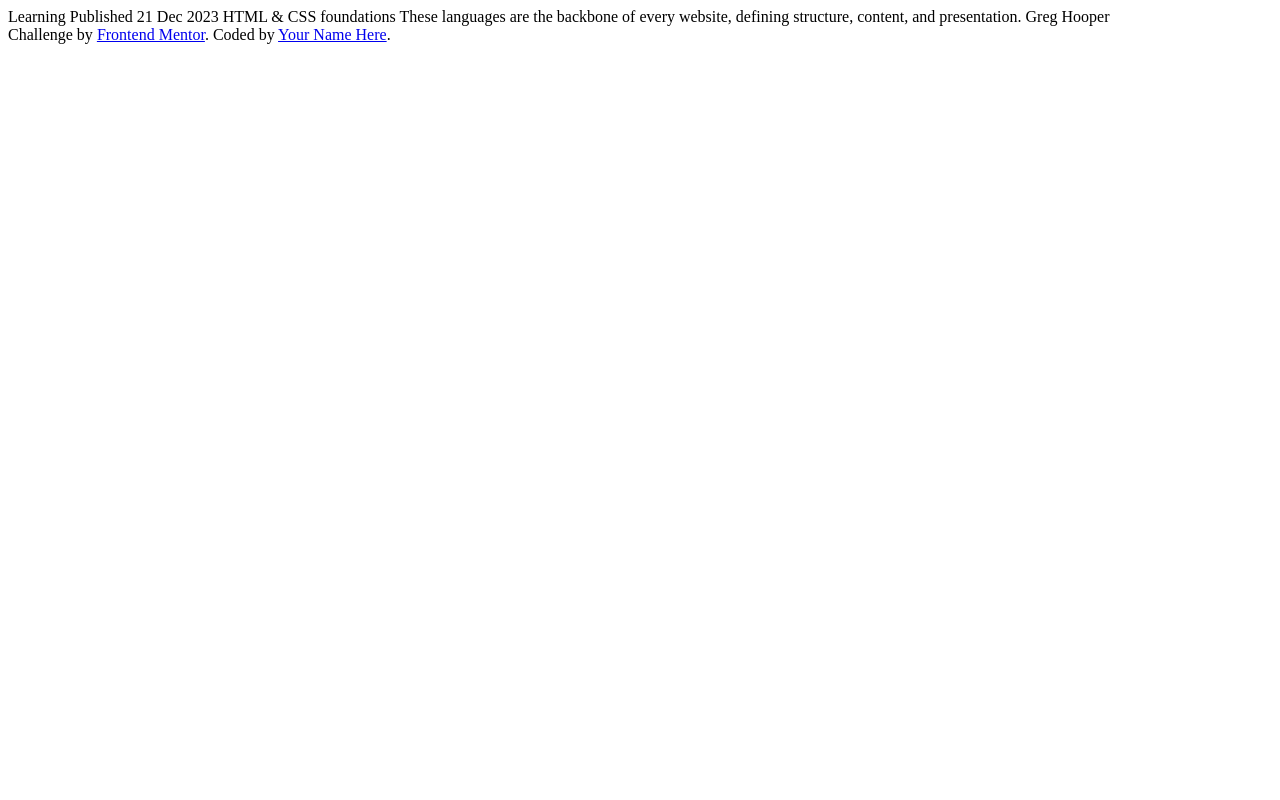
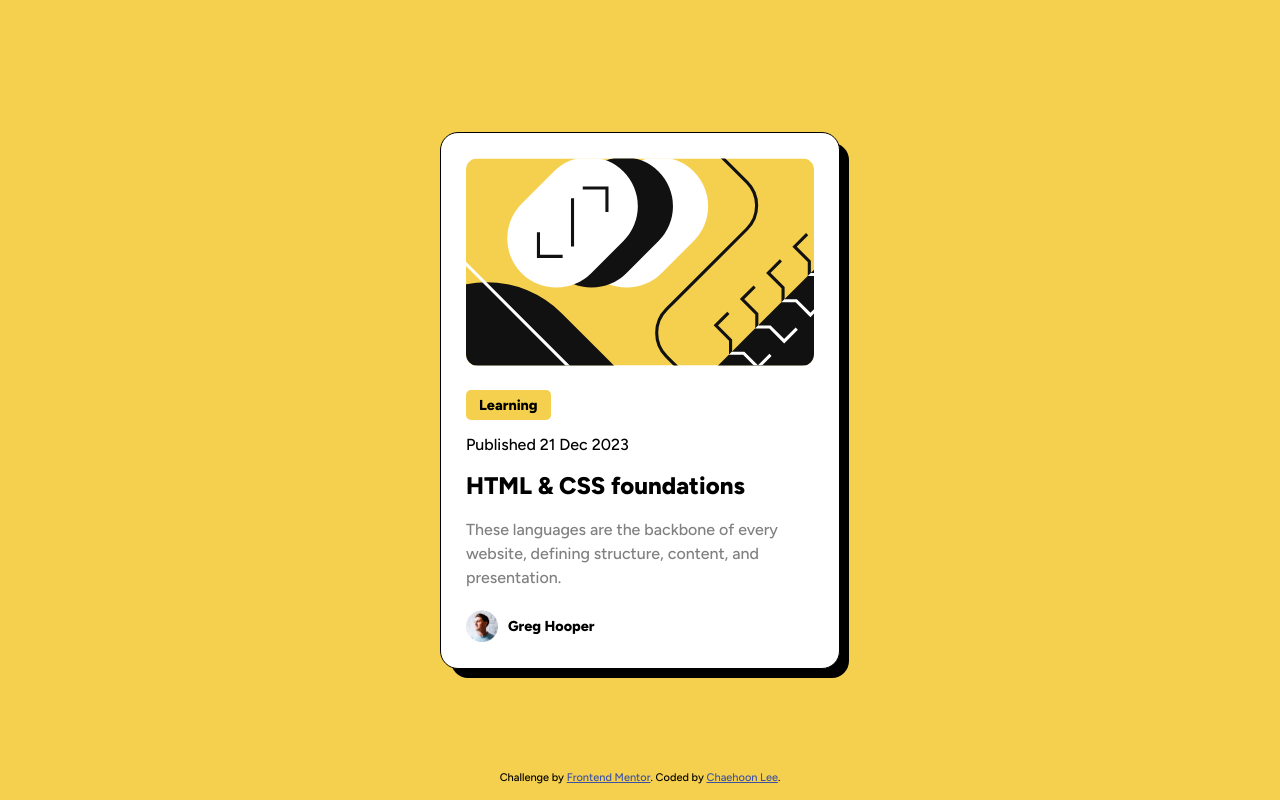
Before and after one commit to chaeh8n/blog-preview-card-main, a plain HTML site: page index.html in a window 1280 px wide. Drawn offline with Linux system fonts and the light colour scheme.

Commit message:
made changes
to index.html and style.css

```diff
--- a/index.html
+++ b/index.html
@@ -4,26 +4,47 @@
   <meta charset="UTF-8">
   <meta name="viewport" content="width=device-width, initial-scale=1.0">
 
+  <link rel="preconnect" href="https://fonts.googleapis.com">
+  <link rel="preconnect" href="https://fonts.gstatic.com" crossorigin>
+  <link href="https://fonts.googleapis.com/css2?family=Figtree:ital,wght@0,300..900;1,300..900&display=swap" rel="stylesheet">
   <link rel="icon" type="image/png" sizes="32x32" href="./assets/images/favicon-32x32.png">
+  <link rel="stylesheet" href="style.css">
 
   <title>Frontend Mentor | Blog preview card</title>
 
 </head>
 <body>
 
-  Learning
+  <main class="info-card">
 
-  Published 21 Dec 2023
+    <img
+      class="illustration-image"
+      src="./assets/images/illustration-article.svg"
+      alt="Abstract illustration symbolizing HTML and CSS foundations for web development"
+    >
+    <p class="learning-text">Learning</p>
 
-  HTML & CSS foundations
+    <p>Published 21 Dec 2023</p>
 
-  These languages are the backbone of every website, defining structure, content, and presentation.
+    <h1 class="main-text">HTML & CSS foundations</h1>
 
-  Greg Hooper
+    <p class="explanation-text">
+      These languages are the backbone of every website, defining structure, content, and presentation.
+    </p>
+
+    <div class="profile-container">
+      <img
+        class="profile-picture"
+        src="./assets/images/image-avatar.webp"
+        alt="profile picture of Greg Hooper"
+      >
+      <p class="name">Greg Hooper</p>
+    </div>
+  </main>
 
   <div class="attribution">
     Challenge by <a href="https://www.frontendmentor.io?ref=challenge" target="_blank">Frontend Mentor</a>.
-    Coded by <a href="#">Your Name Here</a>.
+    Coded by <a href="https://github.com/chaeh8n" target="_blank">Chaehoon Lee</a>.
   </div>
 </body>
 </html>
--- a/style.css
+++ b/style.css
@@ -1,2 +1,89 @@
-.attribution { font-size: 11px; text-align: center; }
+* {
+  margin: 0;
+  padding: 0;
+  box-sizing: border-box;
+}
+
+html {
+  font-size: 16px;
+}
+
+body {
+  height: 100vh;
+  background-color: hsl(47, 88%, 63%);
+  font-family: "Figtree", sans-serif;
+  font-weight: 500;
+  display: flex;
+  justify-content: center;
+  align-items: center;
+}
+
+.info-card {
+  background-color: hsl(0, 0%, 100%);
+  width: 400px;
+  height: 537px;
+  padding: 25px;
+  border: 1px solid black;
+  border-radius: 18px;
+  box-shadow: 10px 10px 0px -1px black;
+}
+
+.illustration-image {
+  width: 100%;
+  border-radius: 12px;
+}
+
+.learning-text {
+  font-weight: 800;
+  font-size: 0.9rem;
+  margin-top: 20px;
+  margin-bottom: 15px;
+  padding: 6px 13px;
+  display: inline-block;
+  background-color: hsl(47, 88%, 63%);
+  border-radius: 5px;
+}
+
+.main-text {
+  font-size: 1.5rem;
+  font-weight: 800;
+  display: inline-block;
+  margin: 1.1rem 0;
+}
+
+.main-text:hover {
+  color: hsl(47, 88%, 63%);
+  cursor: pointer;
+  /* transition-delay: 120ms; */
+  transition-delay: 2s;
+  /* transition-property: color; */
+}
+
+.explanation-text {
+  color: hsl(0, 0%, 50%);
+  line-height: 1.5;
+}
+
+.profile-container {
+  display: flex;
+  align-items: center;
+  margin-top: 20px;
+}
+
+.profile-picture {
+  margin-right: 10px;
+  width: 2rem;
+}
+
+.name {
+  font-weight: 800;
+  font-size: 0.9rem;
+}
+
+.attribution {
+  font-size: 11px;
+  text-align: center;
+  position: absolute;
+  bottom: 2%;
+}
 .attribution a { color: hsl(228, 45%, 44%); }
```
